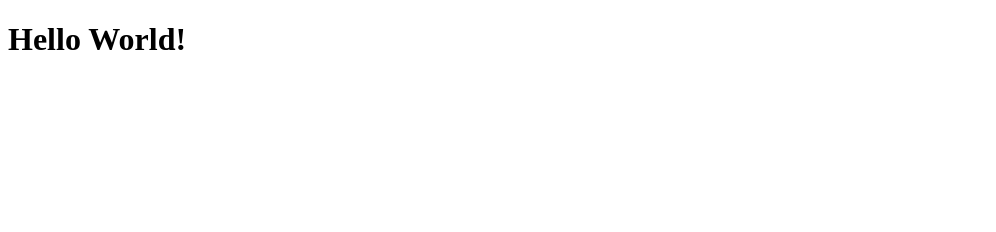
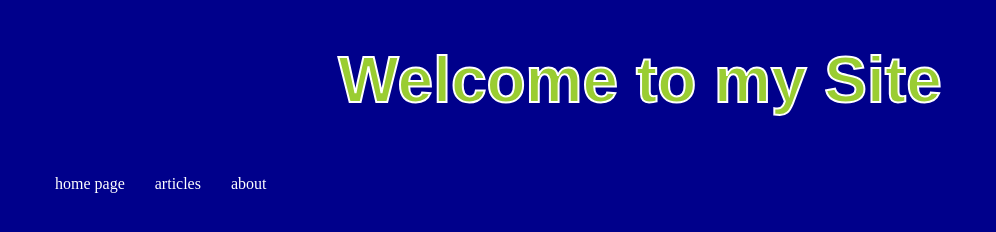
Before and after one commit to wendelllewis/personal-site, a plain HTML site: page index.html in a window 1280 px wide. Shown: the whole page, without its empty margins (0-996 px from the left). Drawn offline with Linux system fonts and the light colour scheme.

Commit message:
Added heading, navbar, and styles.

```diff
--- a/css/styles.css
+++ b/css/styles.css
@@ -0,0 +1,34 @@
+body {
+    background-color: darkblue;
+    box-sizing: border-box;
+    margin: 0px;
+    padding: 0px;
+}
+
+header h1 {
+    color: yellowgreen;
+    -webkit-text-stroke: white 2px;
+    font-size: 4em;
+    text-align: center;
+    font-family: sans-serif;
+    font-weight: bolder;
+}
+
+nav ul {
+    display: flex;
+    list-style: none;
+}
+
+nav ul li {
+    padding: 15px;
+}
+
+nav ul li a {
+    color: white;
+    text-decoration: none;
+}
+
+nav ul li a:active {
+    border: dashed yellowgreen 3px;
+    padding: 4px;
+}
--- a/index.html
+++ b/index.html
@@ -6,6 +6,15 @@
         <title>Wen's Space</title>
     </head>
     <body>
-        <h1>Hello World!</h1>
+        <header>
+            <h1>Welcome to my Site</h1>
+        </header>
+        <nav>
+            <ul>
+                <li><a href="#">home page</a></li>
+                <li><a href="#">articles</a></li>
+                <li><a href="#">about</a></li>
+            </ul>
+        </nav>
     </body>
 </html>
```
